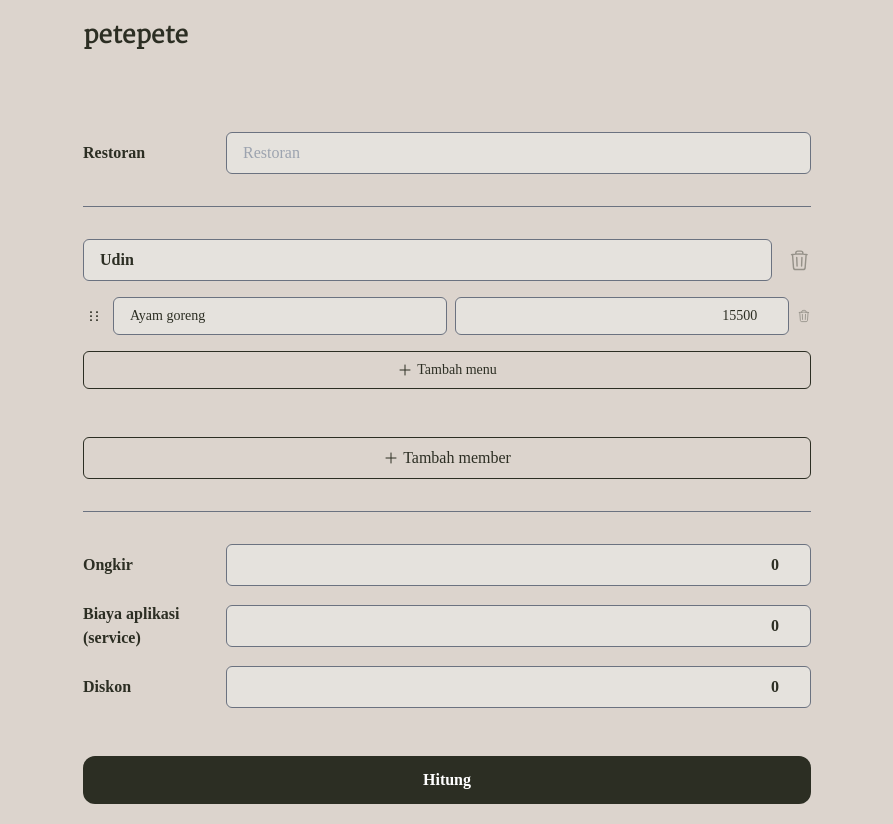
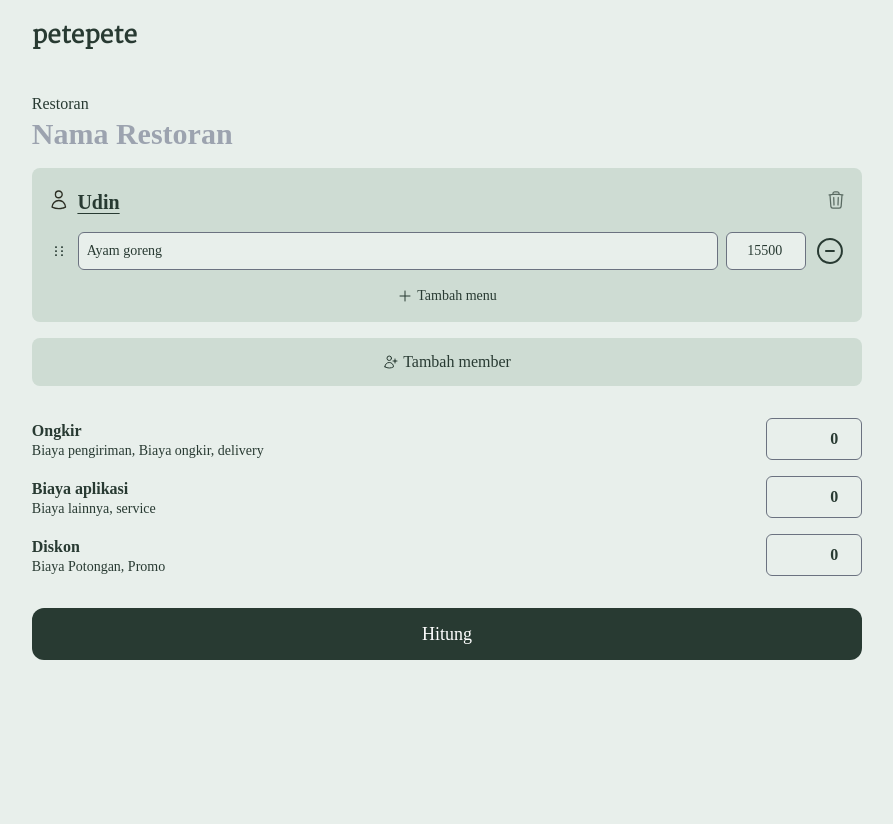
Before and after one commit to luthfihizb/petepete, a Nuxt app: page /bagi in a window 1280 px wide. Shown: the whole page, without its empty margins (193-1086 px from the left). After the commit the page ends 800 px from the top, so only its background shows below. Built offline with nearby package versions, Linux system fonts and the light colour scheme; a web font is replaced by a local one.

Commit message:
feat: design revamp

```diff
--- a/assets/css/main.css
+++ b/assets/css/main.css
@@ -7,23 +7,23 @@
 }
 
 body {
-  background-color: #dcd4cd;
-  color: #2c2e23;
+  background-color: #e8efeb;
+  color: #283a32;
   padding: 20px;
   font-family: "Baloo Tamma 2";
 }
 
 @layer components {
   .btn-primary {
-    @apply flex justify-center items-center mt-4 py-3 rounded-xl bg-dark-green active:bg-dark-green/[.9] text-white font-bold;
+    @apply flex justify-center items-center mt-4 py-3 rounded-xl bg-[#283a32] active:bg-[#283a32]/[.9] text-white text-lg;
   }
 
   .btn-secondary {
-    @apply flex justify-center items-center mt-4 py-3 rounded-xl border-dark-green border-2 active:bg-dark-green/[.1];
+    @apply flex justify-center items-center mt-4 py-3 rounded-xl border-[#283a32] border-2 active:bg-[#283a32]/[.1];
   }
 
   .form-btn {
-    @apply rounded-md border-dark-green border-[1px] px-4 py-2 active:bg-dark-green/[.1];
+    @apply rounded-md border-[#283a32] border-[1px] px-4 py-2 active:bg-[#283a32]/[.1];
   }
 
   #print-invoice {
--- a/components/FormInput.vue
+++ b/components/FormInput.vue
@@ -6,7 +6,7 @@
     :value="props.modelValue"
     @input="$emit('update:modelValue', $event.target.value)"
     :class="
-      `bg-gray-100/40 w-full rounded-md border-gray-500 border-[1px] px-4 py-2 placeholder:font-normal focus:outline outline-offset-2 outline-green-900 ` +
+      `bg-[#e8efeb] rounded-md border-gray-500 border-[1px] px-2 py-2 placeholder:font-normal focus:outline outline-offset-2 outline-green-900 ` +
       props.class
     "
   />
--- a/components/Header.vue
+++ b/components/Header.vue
@@ -1,5 +1,5 @@
 <template>
   <NuxtLink to="/">
-    <h1 class="font-heading text-2xl font-semibold text-dark-green">petepete</h1>
+    <h1 class="font-heading text-2xl font-semibold">petepete</h1>
   </NuxtLink>
 </template>
--- a/pages/bagi.vue
+++ b/pages/bagi.vue
@@ -1,22 +1,33 @@
 <template>
-  <div class="w-full md:px-[20vw] flex flex-col gap-20">
+  <div class="w-full md:px-[16vw] flex flex-col gap-10">
     <Head>
       <Title>Bagi Menu - Petepete</Title>
     </Head>
 
     <Header />
 
-    <div class="flex flex-col gap-8">
-      <div class="flex gap-4 items-center">
-        <label for="restaurant" class="font-bold w-40">Restoran</label>
-        <FormInput name="restaurant" placeholder="Restoran" v-model="order.restaurant" class="font-bold" />
+    <div class="flex flex-col gap-4">
+      <div class="flex flex-col">
+        <label for="restaurant" class="w-40">Restoran</label>
+        <input
+          class="text-3xl font-semibold bg-transparent underline underline-offset-8 decoration-1 outline-none"
+          name="restaurant"
+          placeholder="Nama Restoran"
+          v-model="order.restaurant"
+        />
       </div>
-      <hr class="border-gray-500" />
 
-      <div v-for="(member, iMember) in members" :key="iMember" class="flex flex-col gap-4">
-        <div class="flex gap-4 items-center">
-          <FormInput placeholder="Nama" v-model="member.name" class="font-bold" />
-          <TrashIcon class="w-6 text-dark-green opacity-40" @click="removeMember(iMember)" />
+      <div v-for="(member, iMember) in members" :key="iMember" class="flex flex-col gap-4 bg-[#cedcd3] p-4 rounded-lg">
+        <div class="flex justify-between items-center">
+          <div class="flex gap-2 items-center">
+            <UserIcon class="w-6 text-dark-green" />
+            <input
+              placeholder="Nama"
+              v-model="member.name"
+              class="bg-transparent text-xl pt-1 font-semibold underline underline-offset-4 decoration-1 outline-none w-full"
+            />
+          </div>
+          <TrashIcon class="w-5 opacity-70" @click="removeMember(iMember)" />
         </div>
         <draggable
           v-bind="dragOptions"
@@ -32,53 +43,59 @@
                 <EllipsisVerticalIcon class="w-4 -mr-[10px]" />
                 <EllipsisVerticalIcon class="w-4" />
               </div>
-              <FormInput placeholder="Menu" v-model="menu.name" class="text-sm" />
+              <FormInput placeholder="Menu" v-model="menu.name" class="text-sm w-full" />
               <FormInput placeholder="Harga" v-model="menu.price" type="number" class="w-20 text-sm text-right" />
-              <TrashIcon class="w-8 text-dark-green opacity-40" @click="removeMenu(iMember, iMenu)" />
+              <MinusCircleIcon class="w-10" @click="removeMenu(iMember, iMenu)" />
             </div>
           </template>
         </draggable>
-        <button
-          class="w-[91%] self-end form-btn w-full flex justify-center items-center gap-1 text-sm mb-4"
-          @click="addMenu(iMember)"
-        >
-          <PlusIcon class="w-4" /> Tambah menu
+        <button class="w-full flex justify-center items-center gap-1 text-sm" @click="addMenu(iMember)">
+          <PlusIcon class="w-4" />
+          <p>Tambah menu</p>
         </button>
       </div>
-      <button class="form-btn w-full flex justify-center items-center gap-1" @click="addMember">
-        <PlusIcon class="w-4" /> Tambah member
+      <button class="w-full flex justify-center items-center gap-1 bg-[#cedcd3] p-3 rounded-lg mb-4" @click="addMember">
+        <UserPlusIcon class="w-4" /> Tambah member
       </button>
 
-      <hr class="border-gray-500" />
       <div class="flex flex-col gap-4">
-        <div class="flex gap-4 items-center">
-          <label for="delivery" class="font-bold w-40">Ongkir</label>
+        <div class="flex gap-4 justify-between items-center">
+          <label for="delivery">
+            <p class="font-bold">Ongkir</p>
+            <p class="text-sm leading-4">Biaya pengiriman, Biaya ongkir, delivery</p>
+          </label>
           <FormInput
             name="delivery"
             type="number"
             placeholder="Ongkir"
             v-model="order.delivery"
-            class="font-bold text-right"
+            class="font-bold text-right w-24"
           />
         </div>
-        <div class="flex gap-4 items-center">
-          <label for="service" class="font-bold w-40">Biaya aplikasi (service)</label>
+        <div class="flex gap-4 justify-between items-center">
+          <label for="service">
+            <p class="font-bold">Biaya aplikasi</p>
+            <p class="text-sm leading-4">Biaya lainnya, service</p>
+          </label>
           <FormInput
             name="service"
             type="number"
             placeholder="Biaya aplikasi"
             v-model="order.service"
-            class="font-bold text-right"
+            class="font-bold text-right w-24"
           />
         </div>
-        <div class="flex gap-4 items-center">
-          <label for="discount" class="font-bold w-40">Diskon</label>
+        <div class="flex gap-4 justify-between items-center">
+          <label for="discount">
+            <p class="font-bold">Diskon</p>
+            <p class="text-sm leading-4">Biaya Potongan, Promo</p>
+          </label>
           <FormInput
             name="discount"
             type="number"
             placeholder="Diskon"
             v-model="order.discount"
-            class="font-bold text-right"
+            class="font-bold text-right w-24"
           />
         </div>
       </div>
@@ -89,7 +106,14 @@
 </template>
 
 <script setup>
-import { TrashIcon, PlusIcon, EllipsisVerticalIcon } from "@heroicons/vue/24/outline";
+import {
+  TrashIcon,
+  PlusIcon,
+  EllipsisVerticalIcon,
+  UserIcon,
+  MinusCircleIcon,
+  UserPlusIcon,
+} from "@heroicons/vue/24/outline";
 import draggable from "vuedraggable";
 import { v4 as uuidv4 } from "uuid";
 
--- a/pages/hitung.vue
+++ b/pages/hitung.vue
@@ -1,5 +1,5 @@
 <template>
-  <div class="w-full md:px-[20vw] flex flex-col gap-20">
+  <div class="w-full md:px-[10vw] flex flex-col gap-10">
     <Head>
       <Title>Invoice - Petepete</Title>
     </Head>
@@ -21,7 +21,7 @@
           <thead class="text-left">
             <th class="w-10">No.</th>
             <th>Member</th>
-            <th class="w-1/3 text-right">Harus dibayar</th>
+            <th class="w-1/3 text-right">Harus bayar</th>
           </thead>
           <tr v-for="(member, iMember) in calculatedMembers" :key="iMember">
             <td>{{ iMember + 1 }}</td>
@@ -58,7 +58,7 @@
             </tr>
             <tr>
               <td></td>
-              <td class="pl-4">Biaya aplikasi (service)</td>
+              <td class="pl-4">Biaya aplikasi</td>
               <td class="text-right">{{ rupiah.format(calculatedOrder.servicePerMember) }}</td>
             </tr>
             <tr>
@@ -108,8 +108,8 @@
       </div>
 
       <div class="flex flex-col items-center text-xs">
-        <p>Sudahi laparmu, mari <b>split bill</b> bersamaku</p>
-        <span>petepete.netlify.app</span>
+        <p><b>Pisah Bon</b> jadi gampang pakai <b>petepete</b></p>
+        <p class="underline underline-offset-4">petepete.netlify.app</p>
       </div>
     </div>
 
--- a/pages/index.vue
+++ b/pages/index.vue
@@ -1,5 +1,5 @@
 <template>
-  <div class="w-full h-[80vh] flex flex-col gap-4 justify-center items-center">
+  <div class="w-full h-[88vh] flex flex-col gap-4 justify-between items-center">
     <Head>
       <Title>Pisah Bon Online - Petepete</Title>
       <Meta
@@ -8,16 +8,32 @@
       />
     </Head>
 
-    <h1 class="font-heading text-5xl font-semibold">petepete</h1>
-    <p class="text-center">
-      ..karna <b>pisah bon</b> adalah <br />
-      lambang keadilan dan kesejahteraan
-    </p>
+    <Header />
 
-    <div class="flex flex-col">
+    <div class="p-4 mt-6">
+      <img src="../assets/img/hero-01.png" />
+    </div>
+
+    <h2 class="text-left text-4xl w-full">
+      Sekarang, <br />
+      <b>Pisah Bon</b> jadi<br />
+      makin gampang
+    </h2>
+
+    <div class="flex flex-col w-full">
+      <p class="whitespace-nowrap text-sm">Format bon mendukung:</p>
+      <div>
+        <img
+          class="object-contain h-4"
+          src="https://upload.wikimedia.org/wikipedia/commons/thumb/f/f9/Gofood_logo.svg/2560px-Gofood_logo.svg.png"
+        />
+      </div>
+    </div>
+
+    <div class="flex flex-col w-full gap-2">
       <div v-if="ocrLoading" class="btn-primary"><Icon name="svg-spinners:3-dots-fade" size="1.5em" /></div>
       <label v-else for="upload-invoice">
-        <div class="btn-primary w-80 gap-2"><ArrowUpTrayIcon class="w-4" /> Unggah Bon</div>
+        <div class="btn-primary gap-2"><ArrowUpTrayIcon class="w-4" /> Unggah Bon</div>
         <input
           class="sr-only"
           id="upload-invoice"
@@ -27,8 +43,18 @@
           @change="uploadInvoice"
         />
       </label>
-      <NuxtLink class="btn-secondary w-80" to="/bagi">Isi Sendiri</NuxtLink>
+      <NuxtLink class="text-center font-semibold" to="/bagi">Isi Sendiri</NuxtLink>
     </div>
+
+    <!-- <div class="mt-4">
+      <p>Format bon yang didukung</p>
+      <div class="flex justify-center">
+        <img
+          class="h-6"
+          src="https://upload.wikimedia.org/wikipedia/commons/thumb/1/18/Gojek_logo_2022.svg/2560px-Gojek_logo_2022.svg.png"
+        />
+      </div>
+    </div> -->
   </div>
 </template>
 
```
Also changed, not shown: assets/img/hero-01.png (added).
